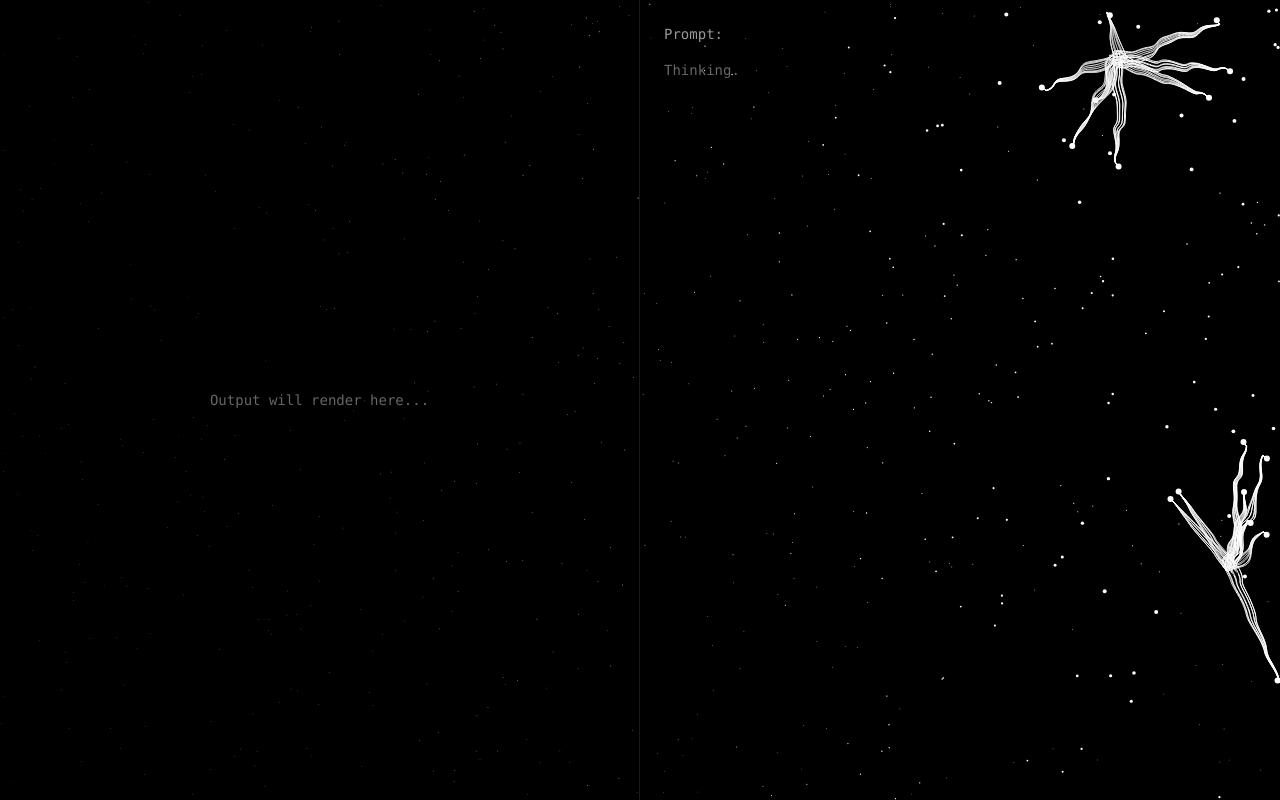
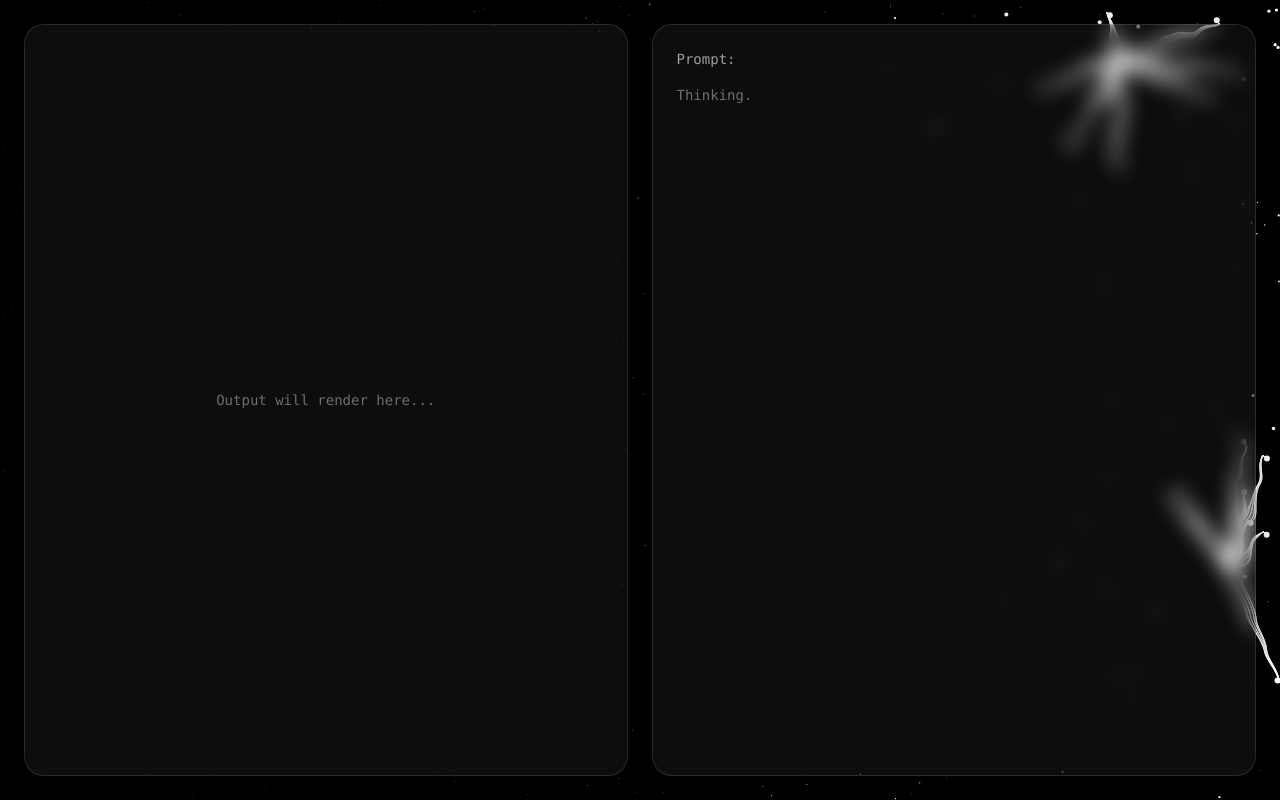
Before and after one commit to roshandhiman/Sable, a React (Vite) app: page /workspace in a window 1280 px wide. Built offline with nearby package versions, Linux system fonts and the light colour scheme.

Commit message:
blur effect

```diff
--- a/src/components/Workspace.jsx
+++ b/src/components/Workspace.jsx
@@ -15,23 +15,41 @@ export default function Workspace() {
   }, []);
 
   return (
-    <div className="relative flex w-full h-screen bg-black text-white overflow-hidden">
+    <div className="relative flex w-full h-screen bg-black text-white overflow-hidden p-6 gap-6">
       {/* Background spider cursor effect */}
       <div className="absolute inset-0 z-0">
         <SpiderCursor />
       </div>
 
-      {/* Content on top */}
-      <div className="relative z-10 flex w-full h-full">
-        {/* Left: output/preview */}
-        <div className="w-1/2 h-full border-r border-white/10 flex items-center justify-center">
+      {/* Left: output/preview card */}
+      <div
+        className="relative z-10 w-1/2 h-full flex items-center justify-center"
+        style={{
+          borderRadius: '20px',
+          background: 'rgba(255, 255, 255, 0.05)',
+          backdropFilter: 'blur(16px)',
+          WebkitBackdropFilter: 'blur(16px)',
+          border: '1px solid rgba(255, 255, 255, 0.12)',
+          boxShadow: '0 8px 32px rgba(0, 0, 0, 0.3)',
+        }}
+      >
         <p className="text-white/40 font-mono text-sm">
           Output will render here...
         </p>
       </div>
 
-        {/* Right: thinking / code generation */}
-        <div className="w-1/2 h-full p-6 flex flex-col">
+      {/* Right: thinking / code generation card */}
+      <div
+        className="relative z-10 w-1/2 h-full p-6 flex flex-col"
+        style={{
+          borderRadius: '20px',
+          background: 'rgba(255, 255, 255, 0.05)',
+          backdropFilter: 'blur(10px)',
+          WebkitBackdropFilter: 'blur(10px)',
+          border: '1px solid rgba(255, 255, 255, 0.12)',
+          boxShadow: '0 8px 32px rgba(0, 0, 0, 0.3)',
+        }}
+      >
         <p className="font-mono text-sm text-white/60 mb-4">
           Prompt: {prompt}
         </p>
@@ -40,6 +58,5 @@ export default function Workspace() {
         </p>
       </div>
     </div>
-    </div>
   );
 }
```
Lines whose indentation alone changed are shown as unchanged.
